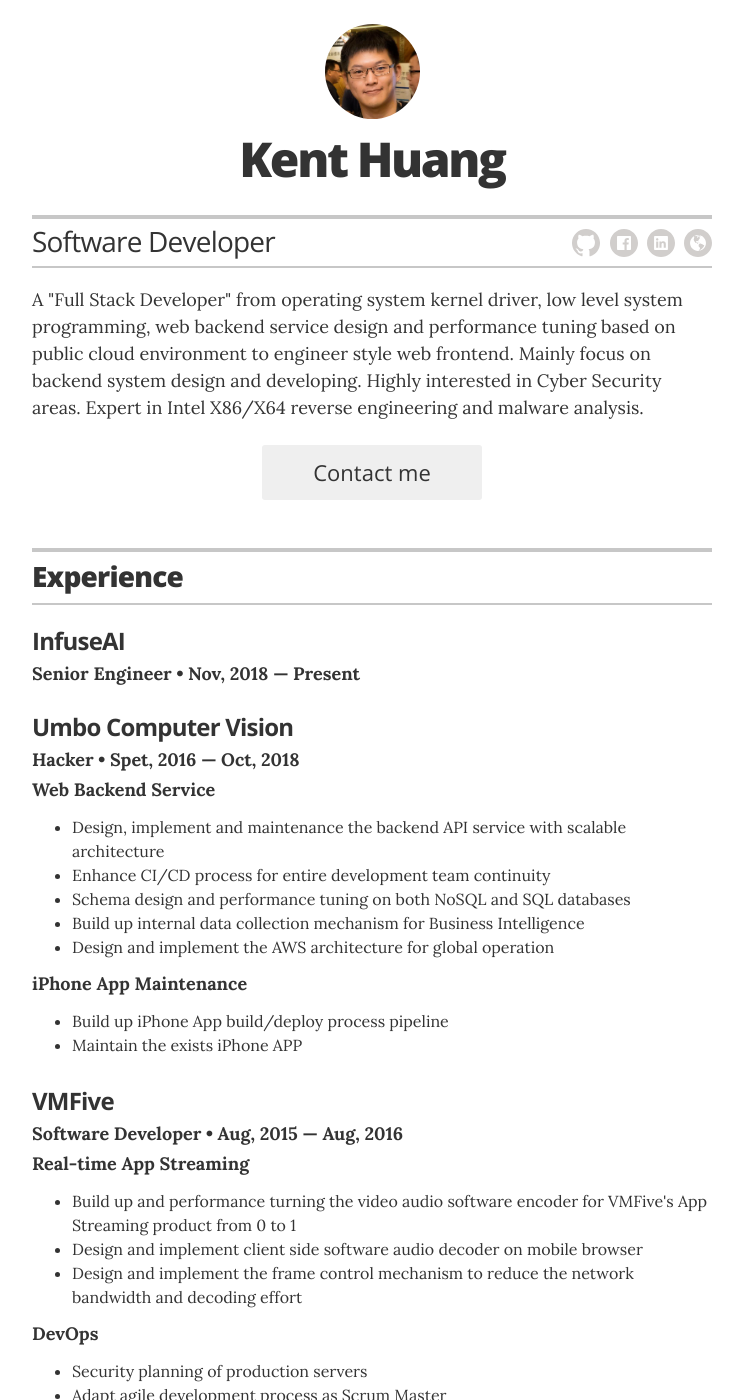
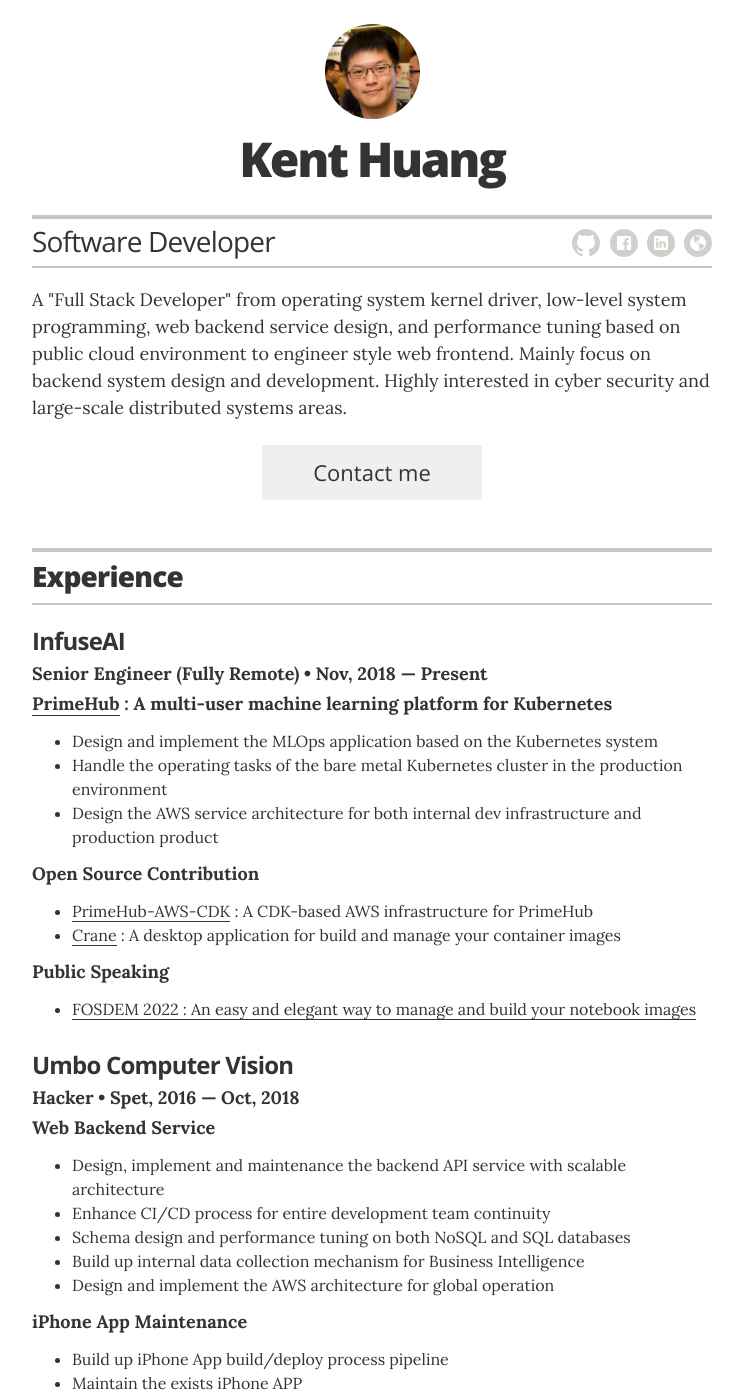
Before and after one commit to kentwelcome/resume, a Jekyll site: the page built from index.html, in a window 1280 px wide and 1400 px high. Shown: the whole window, without its empty margins (268-1011 px from the left). Built offline with Jekyll 4.4.1, drawn with Linux system fonts in a browser that asks for light colours; some of the changed text lies outside the part shown.

Commit message:
Update resume with latest information
Signed-off-by: Kent Huang <kentwelcome@gmail.com>

```diff
--- a/_config.yml
+++ b/_config.yml
@@ -24,7 +24,7 @@ resume_contact_address:         ""
 resume_header_contact_info:     ""
 display_header_contact_info:    "false"
 
-resume_header_intro: "<p>A \"Full Stack Developer\" from operating system kernel driver, low level system programming, web backend service design and performance tuning based on public cloud environment to engineer style web frontend. Mainly focus on backend system design and developing. Highly interested in Cyber Security areas. Expert in Intel X86/X64 reverse engineering and malware analysis.</p>"
+resume_header_intro: "<p>A \"Full Stack Developer\" from operating system kernel driver, low-level system programming, web backend service design, and performance tuning based on public cloud environment to engineer style web frontend. Mainly focus on backend system design and development. Highly interested in cyber security and large-scale distributed systems areas.</p>"
 
 # use "yes" to display the email contact button,
 # "no" to display an "I'm not looking for work" message,
--- a/_data/experience.yml
+++ b/_data/experience.yml
@@ -7,8 +7,21 @@
 
 # InfuseAI
 - company: InfuseAI
-  position: Senior Engineer
+  position: Senior Engineer (Fully Remote)
   duration: Nov, 2018 &mdash; Present
+  tasks:
+    - title: '<a href="https://github.com/infuseAi/primehub">PrimeHub</a> : A multi-user machine learning platform for Kubernetes'
+    - summarys:
+        - summary: Design and implement the MLOps application based on the Kubernetes system
+        - summary: Handle the operating tasks of the bare metal Kubernetes cluster in the production environment
+        - summary: Design the AWS service architecture for both internal dev infrastructure and production product
+    - title: Open Source Contribution
+    - summarys:
+        - summary: '<a href="https://github.com/InfuseAI/primehub-aws-cdk">PrimeHub-AWS-CDK</a> : A CDK-based AWS infrastructure for PrimeHub'
+        - summary: '<a href="https://github.com/infuseAi/crane">Crane</a> : A desktop application for build and manage your container images'
+    - title: Public Speaking
+    - summarys:
+        - summary: '<a href="https://fosdem.org/2022/schedule/event/container_notebook_images/">FOSDEM 2022 : An easy and elegant way to manage and build your notebook images</a>'
 
 # Umbo CV
 - company: Umbo Computer Vision
--- a/_data/interests.yml
+++ b/_data/interests.yml
@@ -1,3 +1,3 @@
 # Interests
-- description: Pour over coffee
+- description: Pour-over coffee
 - description: Surfing, Snowboarding, Skateboarding
```
Also changed, not shown: Gemfile.lock.
